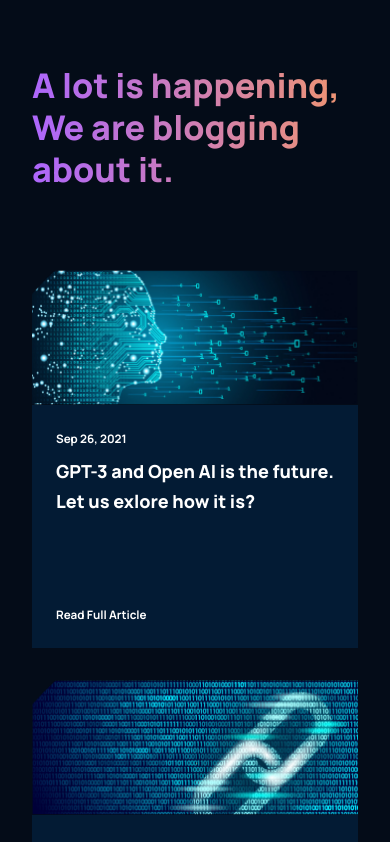
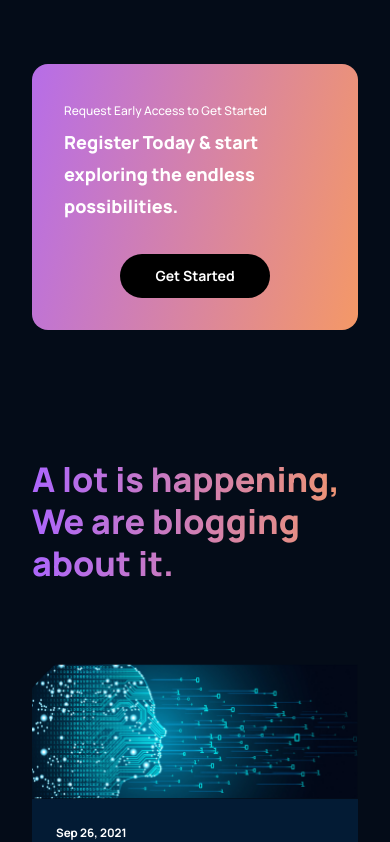
Before and after one commit to Adekunle27/Modern_Website_gpt3, a React (Create React App) app: page / in a window 390 px wide. Shown: the top 842 px of the page. Built offline with nearby package versions, Linux system fonts and the light colour scheme.

Commit message:
cta component

```diff
--- a/src/App.js
+++ b/src/App.js
@@ -2,10 +2,12 @@
 import Footer from './container/footer/Footer';
 import './App.css';
 import Blog from './container/blog/Blog';
+import CTA from './components/cta/CTA';
 
 function App() {
   return (
     <div className="App">
+      <CTA />
       <Blog />
       <Footer />
     </div>
--- /dev/null
+++ b/src/components/cta/CTA.jsx
@@ -0,0 +1,16 @@
+import React from 'react';
+import './cta.css';
+
+const CTA = () => (
+  <div className="gpt3__cta">
+    <div className="gpt3__cta-content">
+      <p>Request Early Access to Get Started</p>
+      <h3>Register Today & start exploring the endless possibilities.</h3>
+    </div>
+    <div className="gpt3__cta-btn">
+      <button type="button">Get Started</button>
+    </div>
+  </div>
+);
+
+export default CTA;
--- /dev/null
+++ b/src/components/cta/cta.css
@@ -0,0 +1,84 @@
+.gpt3__cta {
+    display: flex;
+    justify-content: space-between;
+    align-items: center;
+    flex-direction: row;
+
+    padding: 2rem;
+    margin: 4rem;
+    border-radius: 1rem;
+    background: var(--gradient-bar)
+}
+
+.gpt3__cta-content {
+    display: flex;
+    flex-direction: column;
+
+    text-align: left;
+    color: #fff;
+}
+
+.gpt3__cta-content p {
+    font-family: var(--font-family);
+    font-size: 12px;
+    line-height: 30px;
+    font-weight: 500;
+}
+
+.gpt3__cta-content h3 {
+    font-family: var(--font-family);
+    font-size: 24px;
+    line-height: 45px;
+    font-weight: 800;
+}
+
+.gpt3__cta-btn {
+    display: flex;
+    justify-content: center;
+    align-items: center;
+
+    margin-left: 2rem;
+}
+
+.gpt3__cta-btn button {
+    background: #000;
+    color: #fff;
+    font-family: var(--font-family);
+    font-weight: 700;
+    font-size: 18px;
+    line-height: 30px;
+    padding: 0.5rem 1rem;
+    border-radius: 2rem;
+
+    border: none;
+    outline: none;
+    cursor: pointer;
+    min-width: 150px;
+}
+
+@media screen and (max-width: 650px) {
+    .gpt3__cta {
+        flex-direction: column;
+    }
+
+    .gpt3__cta-btn {
+        margin: 2rem 0 0;
+    }
+}
+
+@media screen and (max-width: 550px) {
+    .gpt3__cta {
+        flex-direction: column;
+        margin: 4rem 2rem;
+    }
+
+    .gpt3__cta-content h3 {
+        font-size: 18px;
+        line-height: 32px;
+    }
+
+    .gpt3__cta-btn button {
+        font-size: 14px;
+        line-height: 28px;
+    }
+}
```
